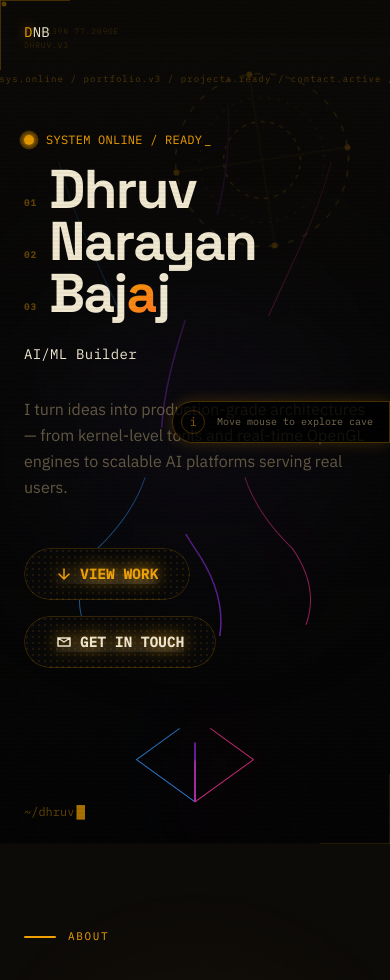
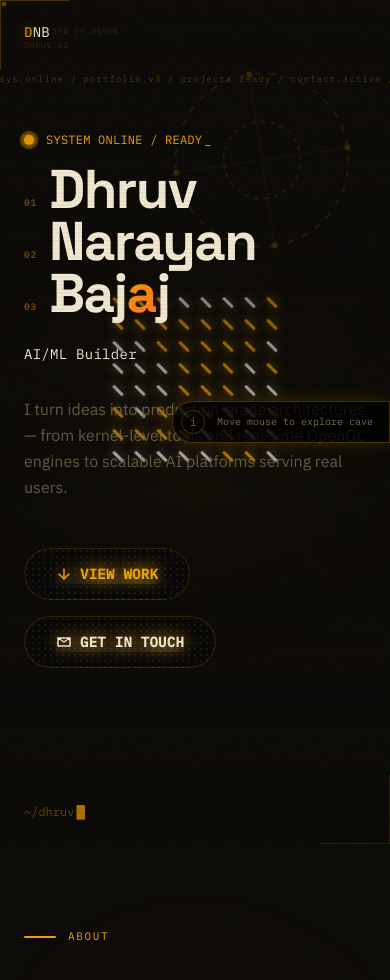
Before and after one commit to Dhuvie/Codeolio, a Next.js app: page / in a window 390 px wide. Shown: the top 980 px of the page. Built offline with nearby package versions, Linux system fonts and the light colour scheme.

Commit message:
Added Anime.js style staggering 3D geometric matrix disassembly on scroll for mobile

```diff
--- a/components/GlobalCanvas.tsx
+++ b/components/GlobalCanvas.tsx
@@ -403,152 +403,122 @@ function NeuralMatrix() {
   );
 }
 
-const MobileScrollWave = () => {
-  const path1Ref = useRef<SVGPathElement>(null);
-  const path2Ref = useRef<SVGPathElement>(null);
-  const path3Ref = useRef<SVGPathElement>(null);
-  const coreRef = useRef<HTMLDivElement>(null);
+const MobileAnimeGrid = () => {
+  const containerRef = useRef<HTMLDivElement>(null);
+
+  // Pre-calculate the 64 geometric shards so we do zero math inside the scroll loop
+  const shards = useMemo(() => {
+    const items = [];
+    for (let i = 0; i < 64; i++) {
+      const row = Math.floor(i / 8);
+      const col = i % 8;
+
+      // Assembled State: A perfect 8x8 grid in the center
+      const ax = (col - 3.5) * 22; // 22px spacing
+      const ay = (row - 3.5) * 22;
+      const ar = 45; // All tilted diagonally
+
+      // Disassembled State: Chaotic outward explosion
+      const angle = Math.atan2(ay, ax);
+      const explodeDist = 150 + Math.random() * 250;
+      const dx = Math.cos(angle) * explodeDist + (Math.random() - 0.5) * 150;
+      const dy = Math.sin(angle) * explodeDist + (Math.random() - 0.5) * 150;
+      const dz = (Math.random() - 0.5) * 500; // Massive depth
+      const dr = ar + (Math.random() - 0.5) * 1080; // Wild spinning
+
+      // Stagger Logic: Outer pieces explode first, center pieces explode last (like peeling an onion)
+      const distFromCenter = Math.sqrt(Math.pow(col - 3.5, 2) + Math.pow(row - 3.5, 2));
+      const delay = (1 - distFromCenter / 5) * 0.6; // 0.0 to 0.6
+
+      // Colors matching the portfolio theme
+      const isOrange = Math.random() > 0.4;
+
+      items.push({ ax, ay, ar, dx, dy, dz, dr, delay, isOrange });
+    }
+    return items;
+  }, []);
 
   useEffect(() => {
-    const paths = [path1Ref.current, path2Ref.current, path3Ref.current];
-    const lengths = paths.map(p => p?.getTotalLength() || 0);
-
-    paths.forEach((p, i) => {
-      if (p) {
-        p.style.strokeDasharray = `${lengths[i]}`;
-        p.style.strokeDashoffset = `${lengths[i]}`;
-      }
-    });
-
     const handleScroll = () => {
       const scrollY = window.scrollY || document.documentElement.scrollTop;
-      const maxScroll = Math.max(1, document.documentElement.scrollHeight - window.innerHeight);
-      const scrollPerc = Math.min(1, Math.max(0, scrollY / maxScroll)); // Clamp between 0 and 1
+      // We want the entire disassembly to finish exactly when they leave the Hero section
+      const explodeZone = window.innerHeight * 1.3;
+      const heroPerc = Math.min(1, Math.max(0, scrollY / explodeZone));
 
-      // Draw slowly as we scroll down (1x speed) so it acts as a site-wide progress bar
-      paths.forEach((p, i) => {
-        if (p) {
-          const drawLength = lengths[i] * scrollPerc;
-          p.style.strokeDashoffset = `${lengths[i] - drawLength}`;
-        }
-      });
+      if (!containerRef.current) return;
+      const children = containerRef.current.children;
 
-      // Ignite the core artifact when we reach the very bottom!
-      if (coreRef.current) {
-        if (scrollPerc > 0.95) {
-          coreRef.current.style.opacity = "1";
-          coreRef.current.style.transform = "translate(-50%, -50%) scale(1)";
-        } else {
-          coreRef.current.style.opacity = "0";
-          coreRef.current.style.transform = "translate(-50%, -50%) scale(0.5)";
-        }
+      for (let i = 0; i < 64; i++) {
+        const s = shards[i];
+        const el = children[i] as HTMLElement;
+
+        const staggerStart = s.delay;
+        const staggerEnd = Math.min(1.0, staggerStart + 0.4);
+
+        // Local progress mapped between 0 and 1 for this specific shard
+        let localPerc = (heroPerc - staggerStart) / (staggerEnd - staggerStart);
+        localPerc = Math.min(1, Math.max(0, localPerc));
+
+        // Custom Anime.js style Cubic Ease In Out
+        const ease = localPerc < 0.5
+          ? 4 * localPerc * localPerc * localPerc
+          : 1 - Math.pow(-2 * localPerc + 2, 3) / 2;
+
+        const currentX = s.ax + (s.dx - s.ax) * ease;
+        const currentY = s.ay + (s.dy - s.ay) * ease;
+        const currentRot = s.ar + (s.dr - s.ar) * ease;
+        const currentZ = s.dz * ease;
+
+        el.style.transform = `translate3d(${currentX}px, ${currentY}px, ${currentZ}px) rotate(${currentRot}deg)`;
+        el.style.opacity = `${1 - (ease * 0.95)}`; // Fade out almost entirely when fully exploded
       }
     };
 
     window.addEventListener("scroll", handleScroll, { passive: true });
-    // Trigger once on mount
+    // Trigger once to assemble correctly on load
     handleScroll();
-
     return () => window.removeEventListener("scroll", handleScroll);
-  }, []);
+  }, [shards]);
 
   return (
-    <div className="fixed inset-0 w-full h-full bg-[#050505] overflow-hidden pointer-events-none" style={{ zIndex: 0 }}>
-      {/* Deep Space Background - Constant */}
-      <div className="absolute inset-0 bg-[radial-gradient(ellipse_at_center,_var(--tw-gradient-stops))] from-[#0a0014] via-[#050505] to-[#000000] opacity-100" />
+    <div className="fixed inset-0 w-full h-full bg-[#0d0b08] overflow-hidden pointer-events-none" style={{ zIndex: 0, perspective: '1000px' }}>
 
-      {/* Constant Breathing Glow in Background */}
+      {/* Background Vignette */}
+      <div className="absolute inset-0 bg-[radial-gradient(ellipse_at_center,_var(--tw-gradient-stops))] from-[#1a1205] via-[#0d0b08] to-[#050300] opacity-100" />
+
+      {/* Constant Breathing Background Core */}
       <div
-        className="absolute top-1/2 left-1/2 w-[300px] h-[300px] rounded-full blur-[100px]"
+        className="absolute top-1/2 left-1/2 w-[250px] h-[250px] rounded-full blur-[80px]"
         style={{
-           background: 'radial-gradient(circle, rgba(160,50,255,0.2) 0%, rgba(50,150,255,0.05) 50%, rgba(0,0,0,0) 100%)',
+           background: 'radial-gradient(circle, rgba(240,160,0,0.12) 0%, rgba(122,81,0,0.05) 50%, rgba(0,0,0,0) 100%)',
            transform: 'translate(-50%, -50%)',
         }}
       />
 
-      {/* The Assembled Core Glow (Ignites at the end) */}
+      {/* The 3D Matrix Container */}
       <div
-        ref={coreRef}
-        className="absolute mix-blend-screen transition-all duration-700 ease-out"
-        style={{
-           left: '50%',
-           top: '90%', // Y=90 is the exact center of the diamond
-           width: '150px',
-           height: '150px',
-           transform: 'translate(-50%, -50%) scale(0)',
-           background: 'radial-gradient(circle, rgba(255,255,255,0.9) 0%, rgba(160,50,255,0.6) 20%, rgba(50,150,255,0.2) 50%, rgba(0,0,0,0) 100%)',
-           opacity: 0,
-           filter: 'blur(2px)',
-        }}
-      />
-
-      {/* The Scroll-Drawing Assembly Lines */}
-      <div className="absolute inset-0 w-full h-full opacity-90">
-        <svg viewBox="0 0 100 100" preserveAspectRatio="none" className="w-full h-full overflow-visible">
-
-          {/* Left Stream - Cyan */}
-          <path
-            ref={path1Ref}
-            d="M 20,0
-               C -10,25 70,45 25,65
-               C 10,75 35,82 50,85
-               L 35,90 L 50,95 L 50,85"
-            fill="none"
-            stroke="url(#gradient-1)"
-            strokeWidth="1.0"
-            vectorEffect="non-scaling-stroke"
-            strokeLinejoin="round"
-            style={{ filter: 'drop-shadow(0 0 6px rgba(50,150,255,0.8))' }}
+        ref={containerRef}
+        className="absolute top-[45%] left-1/2" // Slightly higher than center to sit perfectly behind Hero text
+        style={{ transformStyle: 'preserve-3d' }}
+      >
+        {shards.map((s, i) => (
+          <div
+            key={i}
+            className="absolute"
+            style={{
+              width: '14px',
+              height: '3px',
+              marginLeft: '-7px',
+              marginTop: '-1.5px',
+              backgroundColor: s.isOrange ? '#f0a000' : '#f0e8d0',
+              boxShadow: s.isOrange ? '0 0 10px rgba(240,160,0,0.8)' : '0 0 8px rgba(240,232,208,0.5)',
+              borderRadius: '2px',
+              willChange: 'transform, opacity',
+              // Initial state gets overridden by handleScroll immediately, but good for SSR
+              transform: `translate3d(${s.ax}px, ${s.ay}px, 0px) rotate(${s.ar}deg)`,
+            }}
           />
-
-          {/* Center Stream - Purple */}
-          <path
-            ref={path2Ref}
-            d="M 50,0
-               C 80,25 20,45 50,65
-               C 65,75 50,80 50,85
-               L 50,95"
-            fill="none"
-            stroke="url(#gradient-2)"
-            strokeWidth="1.5"
-            vectorEffect="non-scaling-stroke"
-            strokeLinejoin="round"
-            style={{ filter: 'drop-shadow(0 0 10px rgba(160,50,255,1))' }}
-          />
-
-          {/* Right Stream - Pink */}
-          <path
-            ref={path3Ref}
-            d="M 80,0
-               C 110,25 30,45 75,65
-               C 90,75 65,82 50,85
-               L 65,90 L 50,95 L 50,85"
-            fill="none"
-            stroke="url(#gradient-3)"
-            strokeWidth="1.0"
-            vectorEffect="non-scaling-stroke"
-            strokeLinejoin="round"
-            style={{ filter: 'drop-shadow(0 0 6px rgba(255,50,150,0.8))' }}
-          />
-
-          <defs>
-            <linearGradient id="gradient-1" x1="0" y1="0" x2="0" y2="1">
-              <stop offset="0%" stopColor="rgba(50,150,255,0.1)" />
-              <stop offset="80%" stopColor="rgba(50,150,255,0.8)" />
-              <stop offset="100%" stopColor="rgba(50,150,255,1)" />
-            </linearGradient>
-            <linearGradient id="gradient-2" x1="0" y1="0" x2="0" y2="1">
-              <stop offset="0%" stopColor="rgba(160,50,255,0.1)" />
-              <stop offset="80%" stopColor="rgba(160,50,255,0.8)" />
-              <stop offset="100%" stopColor="rgba(160,50,255,1)" />
-            </linearGradient>
-            <linearGradient id="gradient-3" x1="0" y1="0" x2="0" y2="1">
-              <stop offset="0%" stopColor="rgba(255,50,150,0.1)" />
-              <stop offset="80%" stopColor="rgba(255,50,150,0.8)" />
-              <stop offset="100%" stopColor="rgba(255,50,150,1)" />
-            </linearGradient>
-          </defs>
-        </svg>
+        ))}
       </div>
     </div>
   );
@@ -556,7 +526,7 @@ const MobileScrollWave = () => {
 
 export default function GlobalCanvas() {
   if (isMobile) {
-    return <MobileScrollWave />;
+    return <MobileAnimeGrid />;
   }
 
   return (
```
